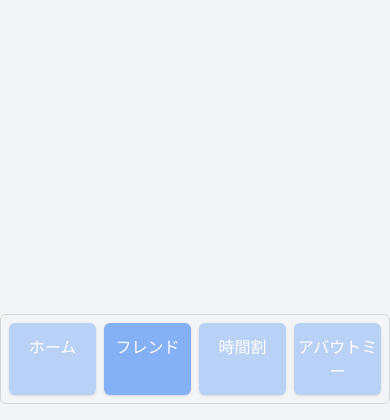
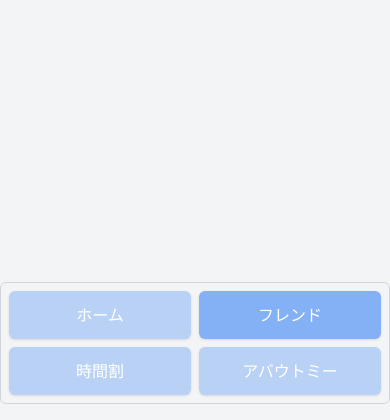
Before and after one commit to tommy10092525/sns-with-flask, a Flask app: page /friend in a window 390 px wide. Shown: the part 424-844 px from the top of the page. Run offline with Flask 3, Linux system fonts and the light colour scheme; a user stored in the database is signed in; data comes from the database, SQL or seed files in the repository; some libraries are stand-ins or nearby versions.

Commit message:
フレンドページのデザインを変更

```diff
--- a/templates/friend.html
+++ b/templates/friend.html
@@ -8,7 +8,7 @@
         <a class="border border-gray-300 rounded-md p-2 m-4" href="{{ url_for('user', user_id=friend.friend_id) }}">{{ friend.username }}</a>
     {% endfor %}
 </div>
-<div class="grid grid-cols-4 gap-2 text-center border border-gray-300 rounded-md p-2 m-4 bottom-0 left-0 right-0 backdrop-blur-sm max-w-3xl mx-auto fixed">
+<div class="grid grid-cols-2 md:grid-cols-4 gap-2 text-center border border-gray-300 rounded-md p-2 m-4 bottom-0 left-0 right-0 backdrop-blur-sm max-w-3xl mx-auto fixed">
     <a href="{{ url_for('home') }}" class="bg-blue-500/30 rounded-md text-white shadow py-3">ホーム</a>
     <a href="{{ url_for('friend') }}" class="bg-blue-500/60 rounded-md text-white shadow py-3">フレンド</a>
     <a href="{{ url_for('schedule') }}" class="bg-blue-500/30 rounded-md text-white shadow py-3">時間割</a>
```
